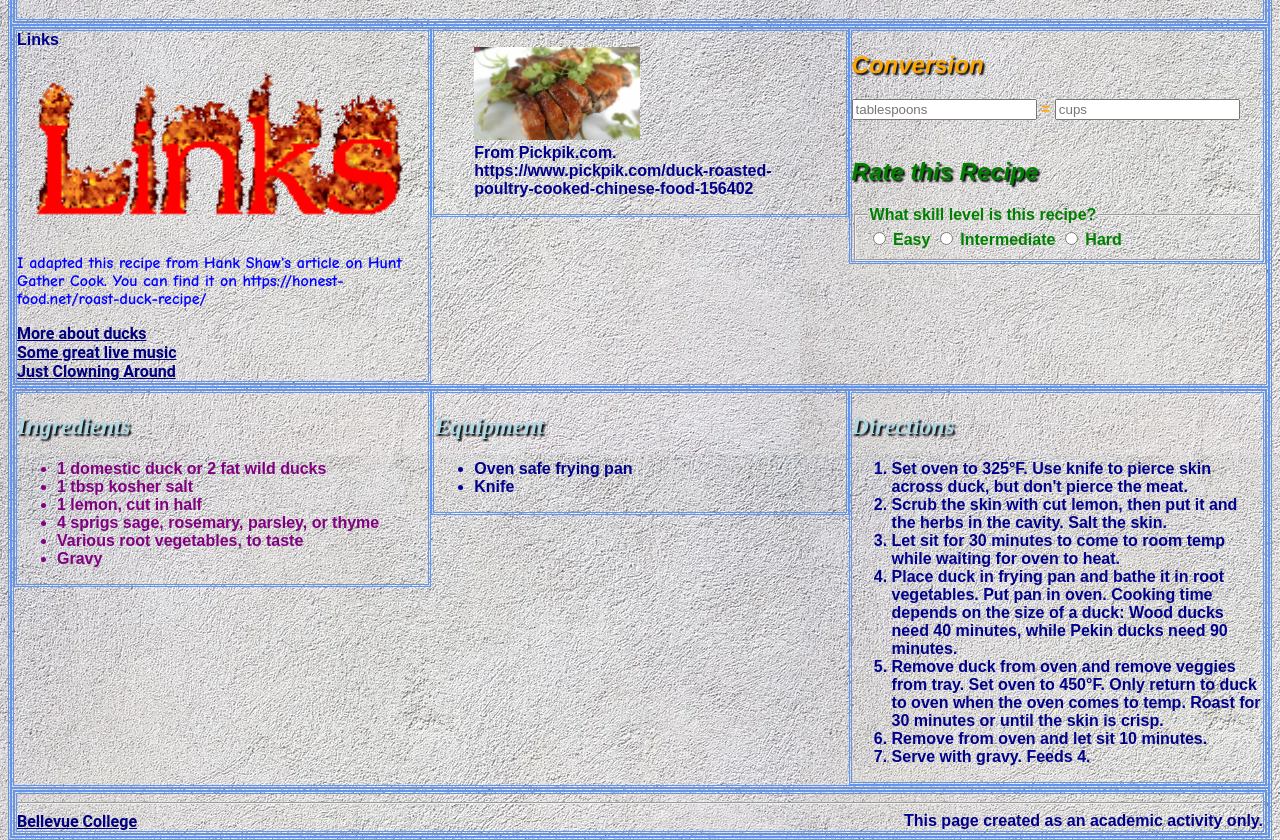
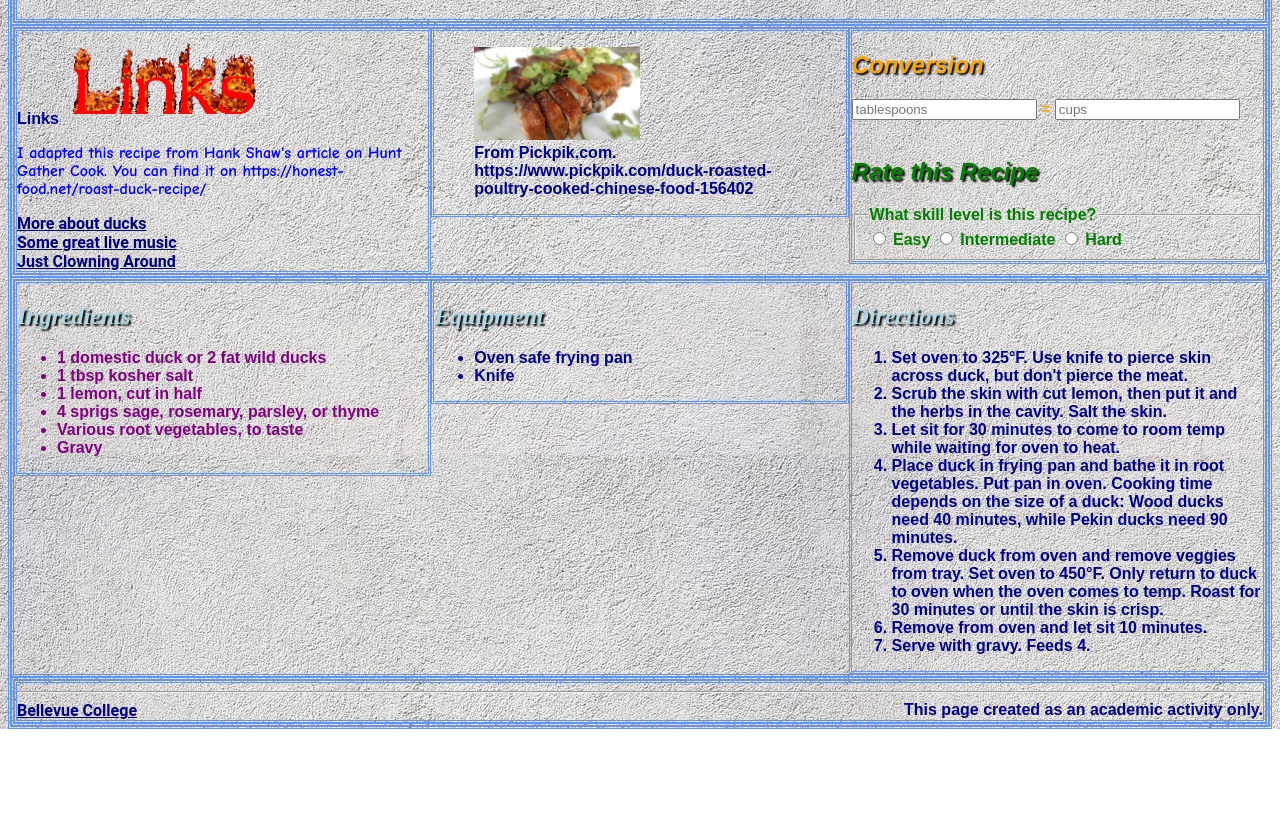
Before and after one commit to ErikReducation/CA5-LayoutCSS, a plain HTML site: page index.html in a window 1280 px wide. Shown: the part 78-918 px from the top of the page. After the commit the page ends 807 px from the top, so only its background shows below. Drawn offline with Linux system fonts and the light colour scheme.

Commit message:
Update index.html

```diff
--- a/index.html
+++ b/index.html
@@ -32,7 +32,7 @@
 		<div class="row">
 			<div class="col" style="width:33.33%;">
 				Links<!--cooltext-->
-				<img src="images/cooltext468558617159448.gif" alt="The word "Links" burning dramatically" style:width:50%>
+				<img src="images/cooltext468558617159448.gif" alt="The word "Links" burning dramatically" style=width:50%>
 				<p>I adapted this recipe from Hank Shaw's article on Hunt Gather Cook. You can find it on https://honest-food.net/roast-duck-recipe/ </p>
 				<a href="https://www.youtube.com/watch?v=TrYJmhglZRc">More about ducks</a><br>
 				<a href="https://www.youtube.com/watch?v=EzwWgmALB6k">Some great live music</a><br>
```
